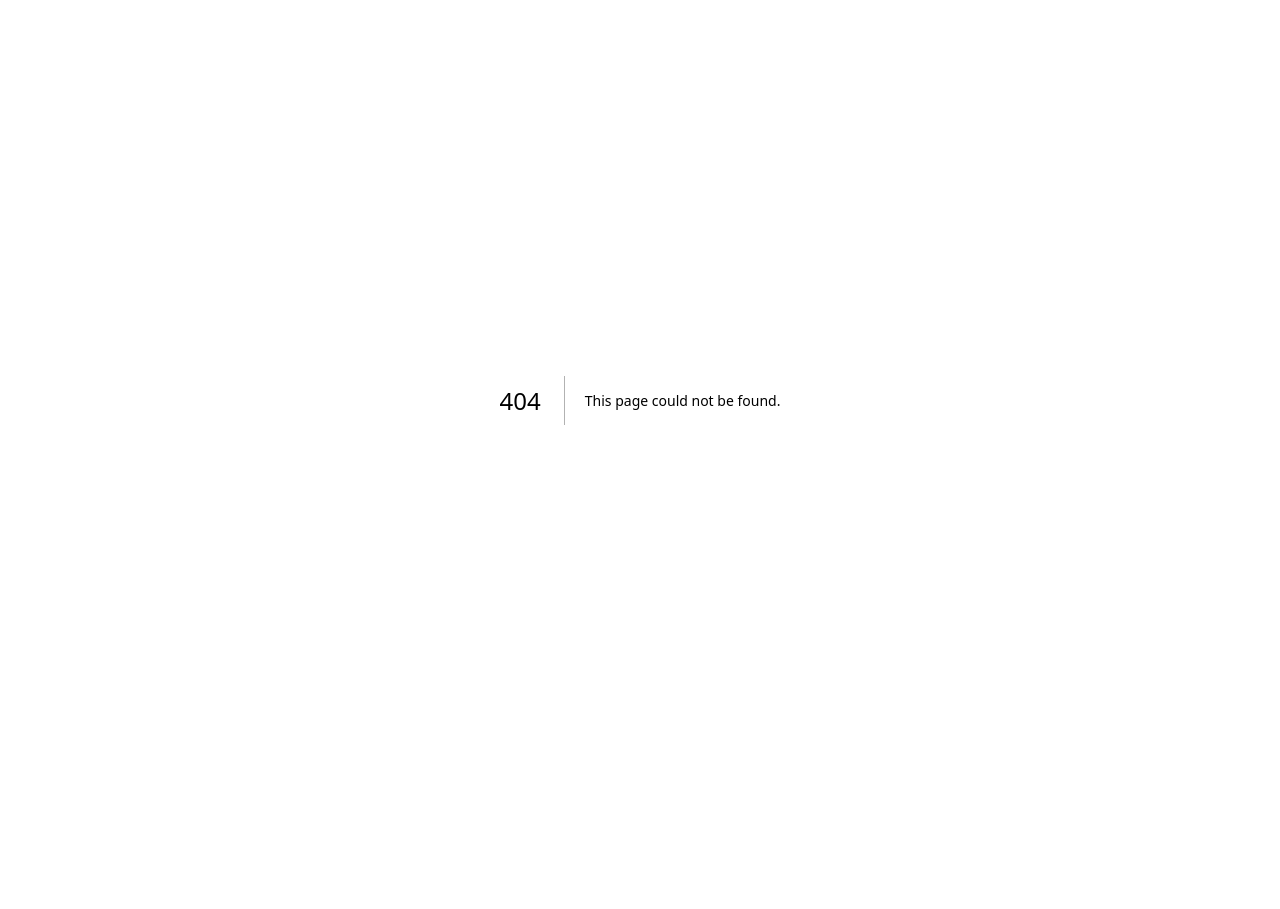
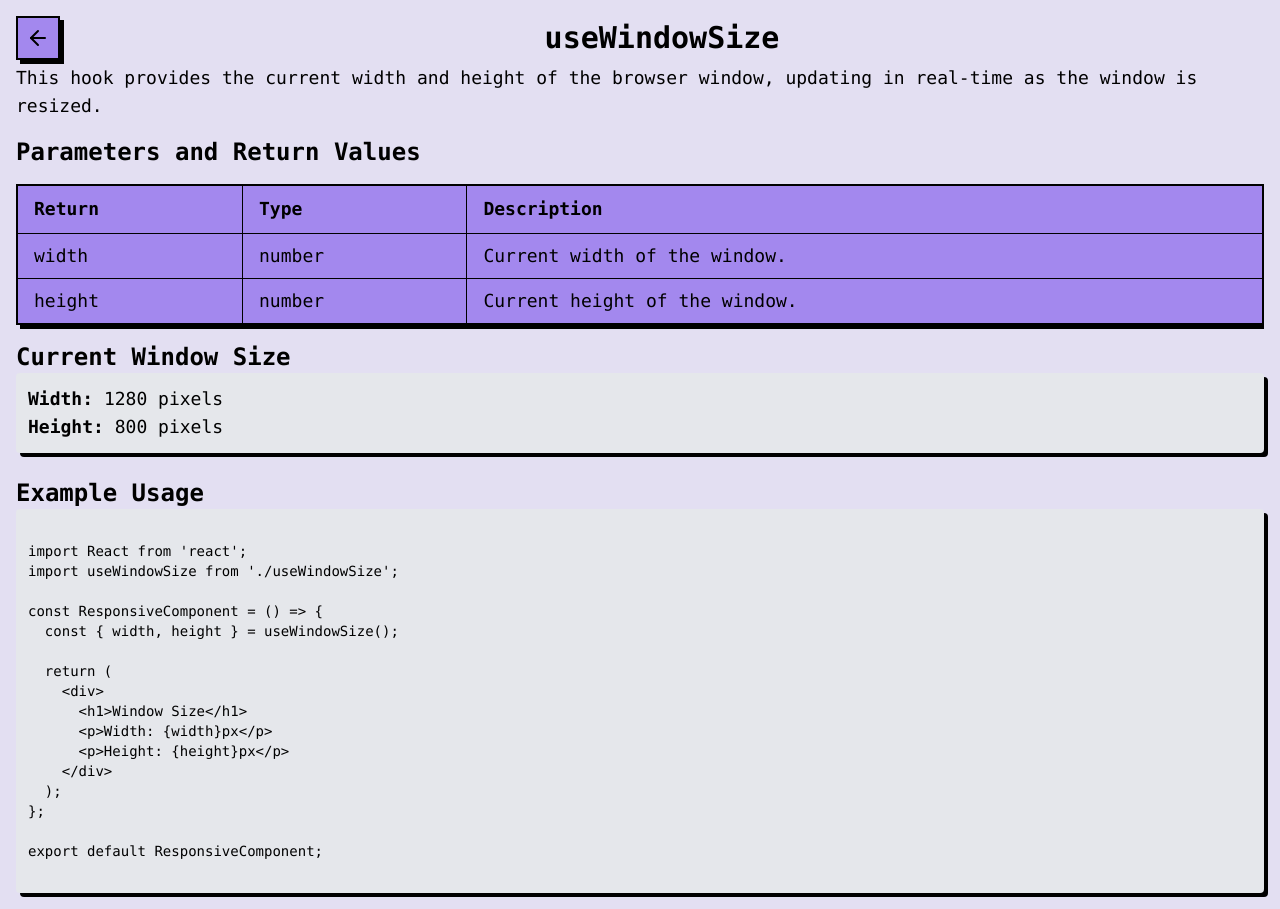
Before and after one commit to ehte92/quick-hooks, a Next.js app: page /use-window-size in a window 1280 px wide. Before the commit this address had no page. Before the commit the page ends 800 px from the top, so only its background shows below. Built offline with nearby package versions, Linux system fonts and the light colour scheme.

Commit message:
chore: Add useWindowSize hook for tracking browser window size

```diff
--- /dev/null
+++ b/app/use-window-size/page.tsx
@@ -0,0 +1,108 @@
+'use client';
+
+import React from 'react';
+
+import { ArrowLeftIcon } from 'lucide-react';
+import { useRouter } from 'next/navigation';
+
+import {
+  Table,
+  TableBody,
+  TableCell,
+  TableHead,
+  TableHeader,
+  TableRow,
+} from '@/components/ui/table';
+import useWindowSize from '@/hooks/useWindowSize';
+
+const WindowSizeComponent: React.FC = () => {
+  const { width, height } = useWindowSize();
+  const router = useRouter();
+
+  // Navigate back to the previous page
+  const handleBack = () => {
+    router.back();
+  };
+
+  return (
+    <div className="container mx-auto bg-bg dark:bg-darkBg p-4 font-mono text-text dark:text-darkText">
+      <div className="flex items-center justify-between">
+        <div
+          className="bg-main cursor-pointer p-2 border-2 border-border dark:border-darkBorder shadow-light dark:shadow-dark hover:translate-x-boxShadowX hover:translate-y-boxShadowY hover:shadow-none dark:hover:shadow-none"
+          onClick={handleBack}
+        >
+          <ArrowLeftIcon className="w-6 h-6" />
+        </div>
+        <h1 className="text-3xl font-bold">useWindowSize</h1>
+        <div></div>
+      </div>
+      <p className="mt-1 mb-4 text-lg">
+        This hook provides the current width and height of the browser window,
+        updating in real-time as the window is resized.
+      </p>
+
+      <h2 className="text-2xl font-bold">Parameters and Return Values</h2>
+      <Table className="table-auto w-full my-4 text-lg shadow-light dark:shadow-dark">
+        <TableHeader className="bg-gray-300 dark:bg-gray-700">
+          <TableRow>
+            <TableHead className="border px-4 py-2">Return</TableHead>
+            <TableHead className="border px-4 py-2">Type</TableHead>
+            <TableHead className="border px-4 py-2">Description</TableHead>
+          </TableRow>
+        </TableHeader>
+        <TableBody>
+          <TableRow>
+            <TableCell className="border px-4 py-2">width</TableCell>
+            <TableCell className="border px-4 py-2">number</TableCell>
+            <TableCell className="border px-4 py-2">
+              Current width of the window.
+            </TableCell>
+          </TableRow>
+          <TableRow>
+            <TableCell className="border px-4 py-2">height</TableCell>
+            <TableCell className="border px-4 py-2">number</TableCell>
+            <TableCell className="border px-4 py-2">
+              Current height of the window.
+            </TableCell>
+          </TableRow>
+        </TableBody>
+      </Table>
+
+      <h2 className="text-2xl font-bold">Current Window Size</h2>
+      <div className="bg-gray-200 dark:bg-gray-800 p-3 rounded shadow-light dark:shadow-dark mb-4 text-lg">
+        <p>
+          <strong>Width:</strong> {width || 'Loading...'} pixels
+        </p>
+        <p>
+          <strong>Height:</strong> {height || 'Loading...'} pixels
+        </p>
+      </div>
+
+      <h2 className="text-2xl font-bold mt-6">Example Usage</h2>
+      <div className="bg-gray-200 dark:bg-gray-800 p-3 rounded text-sm shadow-light dark:shadow-dark">
+        <pre>
+          {`
+import React from 'react';
+import useWindowSize from './useWindowSize';
+
+const ResponsiveComponent = () => {
+  const { width, height } = useWindowSize();
+
+  return (
+    <div>
+      <h1>Window Size</h1>
+      <p>Width: {width}px</p>
+      <p>Height: {height}px</p>
+    </div>
+  );
+};
+
+export default ResponsiveComponent;
+          `}
+        </pre>
+      </div>
+    </div>
+  );
+};
+
+export default WindowSizeComponent;
--- /dev/null
+++ b/hooks/useWindowSize.ts
@@ -0,0 +1,42 @@
+import { useEffect, useState } from 'react';
+
+interface WindowSize {
+  width: number | undefined;
+  height: number | undefined;
+}
+
+/**
+ * Custom hook for tracking the size of the browser window.
+ * @returns The current width and height of the window.
+ */
+function useWindowSize(): WindowSize {
+  // Initialize state with undefined so we can check for server-side rendering
+  const [windowSize, setWindowSize] = useState<WindowSize>({
+    width: undefined,
+    height: undefined,
+  });
+
+  useEffect(() => {
+    // Handler to call on window resize
+    function handleResize() {
+      // Set window size
+      setWindowSize({
+        width: window.innerWidth,
+        height: window.innerHeight,
+      });
+    }
+
+    // Add event listener
+    window.addEventListener('resize', handleResize);
+
+    // Call handler right away so state gets updated with initial window size
+    handleResize();
+
+    // Remove event listener on cleanup
+    return () => window.removeEventListener('resize', handleResize);
+  }, []); // Empty array ensures that effect is only run on mount and unmount
+
+  return windowSize;
+}
+
+export default useWindowSize;
```
